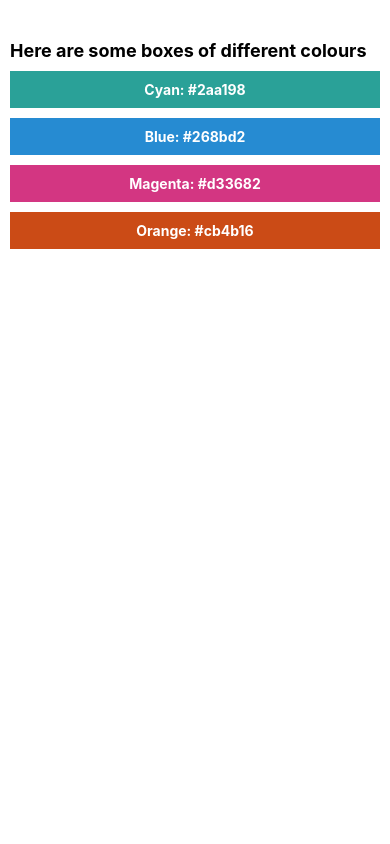
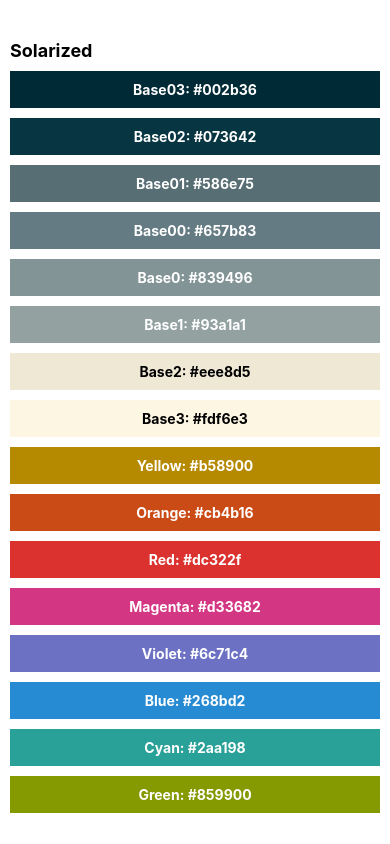
Before and after one commit to leandrodalmolin/fm-react-native, a React Native app: screen / in a window 390 px wide. Built offline with nearby package versions, Linux system fonts and the light colour scheme.

Commit message:
Use FlatList to display Solarized colours

```diff
--- a/App.js
+++ b/App.js
@@ -1,19 +1,38 @@
 import React from 'react';
-import { SafeAreaView, StyleSheet, Text, View } from 'react-native';
+import { FlatList, SafeAreaView, StyleSheet, Text, View } from 'react-native';
 import ColorBox from './components/ColorBox';
+
+const COLORS = [
+  { colorName: 'Base03', hexCode: '#002b36' },
+  { colorName: 'Base02', hexCode: '#073642' },
+  { colorName: 'Base01', hexCode: '#586e75' },
+  { colorName: 'Base00', hexCode: '#657b83' },
+  { colorName: 'Base0', hexCode: '#839496' },
+  { colorName: 'Base1', hexCode: '#93a1a1' },
+  { colorName: 'Base2', hexCode: '#eee8d5' },
+  { colorName: 'Base3', hexCode: '#fdf6e3' },
+  { colorName: 'Yellow', hexCode: '#b58900' },
+  { colorName: 'Orange', hexCode: '#cb4b16' },
+  { colorName: 'Red', hexCode: '#dc322f' },
+  { colorName: 'Magenta', hexCode: '#d33682' },
+  { colorName: 'Violet', hexCode: '#6c71c4' },
+  { colorName: 'Blue', hexCode: '#268bd2' },
+  { colorName: 'Cyan', hexCode: '#2aa198' },
+  { colorName: 'Green', hexCode: '#859900' },
+];
 
 const App = () => {
   return (
     <SafeAreaView>
-      <View style={styles.container}>
-        <Text style={styles.text}>
-          Here are some boxes of different colours
-        </Text>
-        <ColorBox colorName="Cyan" hexCode="#2aa198" />
-        <ColorBox colorName="Blue" hexCode="#268bd2" />
-        <ColorBox colorName="Magenta" hexCode="#d33682" />
-        <ColorBox colorName="Orange" hexCode="#cb4b16" />
-      </View>
+      <FlatList
+        style={styles.container}
+        data={COLORS}
+        keyExtractor={(item) => item.colorName}
+        renderItem={({ item }) => (
+          <ColorBox colorName={item.colorName} hexCode={item.hexCode} />
+        )}
+        ListHeaderComponent={<Text style={styles.text}>Solarized</Text>}
+      />
     </SafeAreaView>
   );
 };
@@ -21,10 +40,10 @@
 const styles = StyleSheet.create({
   container: {
     paddingHorizontal: 10,
-    paddingTop: 40,
-    gap: 10,
+    marginTop: 40,
   },
   text: {
+    marginBottom: 10,
     fontSize: 18,
     fontWeight: 'bold',
   },
--- a/components/ColorBox.js
+++ b/components/ColorBox.js
@@ -6,9 +6,16 @@
     backgroundColor: hexCode,
   };
 
+  // get the lightest 10% of the background colors and
+  // display black text for these, and white for the rest
+  const isLightColor = parseInt(hexCode.replace('#', ''), 16) > 0xffffff / 1.1;
+  const textStyle = {
+    color: isLightColor ? 'black' : 'white',
+  };
+
   return (
     <View style={[styles.box, boxColor]}>
-      <Text style={styles.boxText}>
+      <Text style={[styles.boxText, textStyle]}>
         {colorName}: {hexCode}
       </Text>
     </View>
@@ -17,6 +24,7 @@
 
 const styles = StyleSheet.create({
   box: {
+    marginBottom: 10,
     padding: 10,
     alignItems: 'center',
   },
```
